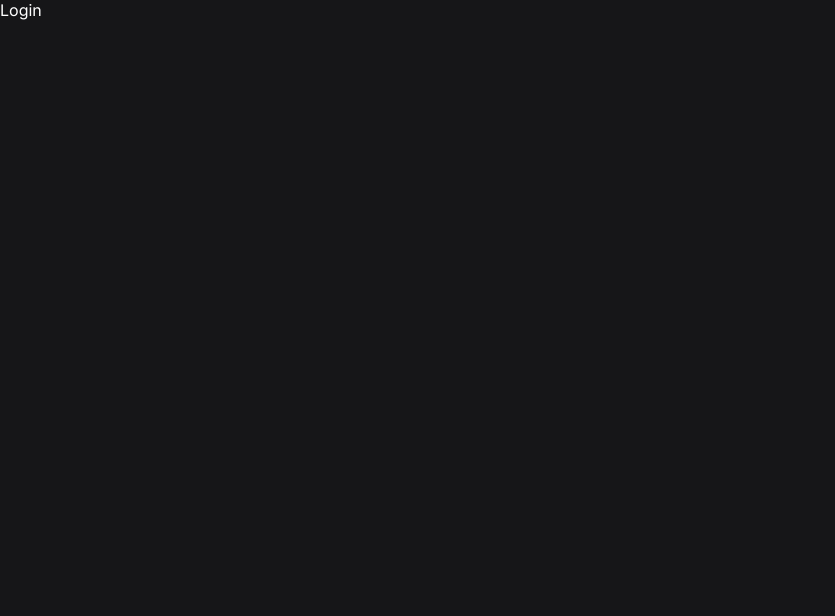
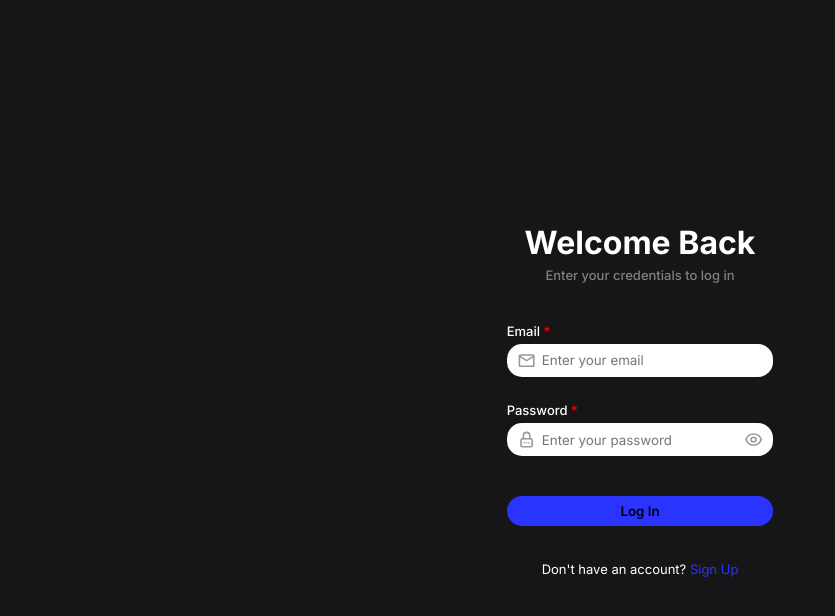
Before and after one commit to Sushant1805/FrontendLabs, a React (Vite) app in the folder Frontend/: page /login in a window 1280 px wide. Shown: the top 616 px of the page, without its empty margins (0-835 px from the left). Built offline with nearby package versions, Linux system fonts and the light colour scheme.

Commit message:
Register and Login Page Design and Validation Done.DB Setup and connection remaining

```diff
--- a/Frontend/src/Components/Auth/LoginForm.jsx
+++ b/Frontend/src/Components/Auth/LoginForm.jsx
@@ -0,0 +1,129 @@
+import React, { useState } from 'react';
+import styles from './RegisterForm.module.css';
+import { Link } from 'react-router-dom';
+import { MdOutlineEmail } from 'react-icons/md';
+import { TbLockPassword } from 'react-icons/tb';
+import { HiOutlineEye, HiOutlineEyeOff } from 'react-icons/hi';
+
+const LoginForm = () => {
+    const [mainError, setmainError] = useState('')
+    const [isPasswordVisible, setIsPasswordVisible] = useState(false);
+    const [errors, setErrors] = useState({
+        email: '',
+        password: '',
+    });
+    const [loginData, setLoginData] = useState({
+        email: '',
+        password: '',
+    });
+
+    const validateInputs = (e) => {
+    switch (e.target.name) {
+        case 'email':
+            return !e.target.value.match(/^[^\s@]+@[^\s@]+\.[^\s@]{2,}$/)
+                ? 'Please Enter Correct Email Address'
+                : '';
+        case 'password':
+            return e.target.value.trim() === ''
+                ? 'Please enter your password'
+                : '';
+        default:
+            return '';
+    }
+};
+
+    const handleChange = (e) => {
+        setLoginData((prev) => ({
+            ...prev,
+            [e.target.name]: e.target.value,
+        }));
+
+        setErrors((prev) => ({
+            ...prev,
+            [e.target.name]: validateInputs(e),
+        }));
+    };
+
+    const handleSubmit = (e) => {
+        e.preventDefault();
+        if (!Object.values(loginData).some((val) => val === '')) {
+            console.log('Login Submitted', loginData);
+            // Add login logic here
+        }else{
+            setmainError('Please enter valid Credentials')
+        }
+    };
+
+    return (
+        <main className={styles.registerForm}>
+            <header>
+                <h1>Welcome Back</h1>
+                <h2 className={styles.registerSubheading}>
+                    Enter your credentials to log in
+                </h2>
+            </header>
+
+            <form onSubmit={handleSubmit} className={styles.registerFormFields}>
+                <div className={styles.inputCell}>
+                    <label className={styles.labels} htmlFor="login-email">
+                        Email <span className={styles.inputRequired}>*</span>
+                    </label>
+                    <div className={styles.inputGroup}>
+                        <MdOutlineEmail className={styles.inputIcon} />
+                        <input
+                            onChange={handleChange}
+                            name="email"
+                            className={styles.inputText}
+                            id="login-email"
+                            type="text"
+                            placeholder="Enter your email"
+                        />
+                    </div>
+                    <p className={styles.errorMsg}>{errors.email}</p>
+                </div>
+
+                <div className={styles.inputCell}>
+                    <label className={styles.labels} htmlFor="login-password">
+                        Password <span className={styles.inputRequired}>*</span>
+                    </label>
+                    <div className={styles.inputGroup}>
+                        <TbLockPassword className={styles.inputIcon} />
+                        <input
+                            onChange={handleChange}
+                            name="password"
+                            className={styles.inputText}
+                            id="login-password"
+                            type={!isPasswordVisible ? 'password' : 'text'}
+                            placeholder="Enter your password"
+                        />
+                        {!isPasswordVisible ? (
+                            <HiOutlineEye
+                                className={styles.eyeOff}
+                                onClick={() => setIsPasswordVisible(true)}
+                            />
+                        ) : (
+                            <HiOutlineEyeOff
+                                className={styles.eyeOff}
+                                onClick={() => setIsPasswordVisible(false)}
+                            />
+                        )}
+                    </div>
+                    <p className={styles.errorMsg}>{errors.password}</p>
+                </div>
+                 {mainError && <p className={styles.mainErrorMsg}>{mainError}</p>}
+                <button type="submit" className="button button-primary authbuttons">
+                    Log In
+                </button>
+
+                <h4 className={styles.alreadyText}>
+                    Don't have an account?
+                    <Link to="/register">
+                        <span className={styles.already}> Sign Up</span>
+                    </Link>
+                </h4>
+            </form>
+        </main>
+    );
+};
+
+export default LoginForm;
--- a/Frontend/src/Components/Auth/RegisterForm.jsx
+++ b/Frontend/src/Components/Auth/RegisterForm.jsx
@@ -1,11 +1,59 @@
-import React from 'react';
+import React, { useState } from 'react';
 import styles from './RegisterForm.module.css';
 import { Link } from 'react-router-dom';
 import { BiUser } from "react-icons/bi";
 import { MdOutlineEmail } from "react-icons/md";
 import { TbLockPassword } from "react-icons/tb";
+import { HiOutlineEye } from "react-icons/hi";
+import { HiOutlineEyeOff } from "react-icons/hi";
+const RegisterForm = () => {
+    const [isPasswordVisible, setisPasswordVisible] = useState(false)
+    const [errors,setErrors] = useState({
+        name : '',
+        email : '',
+        password:''
+    });
+    const [userData, setUserData] = useState({
+        name: '',
+        email: '',
+        password: ''
+    });
+    const validateInputs = (e)=>{
+        switch(e.target.name){
+            case 'name':
+                return ((e.target.value.length === 0 || e.target.value === '') && 'Please Enter your name');
+            case 'email':
+                return (!(e.target.value.match(/^[^\s@]+@[^\s@]+\.[^\s@]{2,}$/)) ? 'Please Enter Correct Email Address':'')
+            case 'password' :
+                return (!(e.target.value.match(/^(?=.*[A-Za-z])(?=.*\d)(?=.*[@$!%*#?&])[A-Za-z\d@$!%*#?&]{8,}$/
+)) ? "Weak password: add letter, number & symbol." : ''
+)
 
-const RegisterForm = () => {
+        }
+    }
+    const handleChange = (e) => {
+        setUserData((prev) => {
+            return {
+                ...prev,
+                [e.target.name]: e.target.value
+            }
+        })
+
+        setErrors((prev)=>{
+            return {
+                ...prev,
+                [e.target.name] : validateInputs(e)
+            }
+        })
+
+    }
+    const handleSubmit = (e) => {
+        e.preventDefault();
+        if (!Object.values(userData).some(val => val === '')) {
+            console.log("Form Submitted", userData);
+        }
+
+    }
     return (
         <main className={styles.registerForm}>
             <header>
@@ -15,7 +63,7 @@ const RegisterForm = () => {
                 </h2>
             </header>
 
-            <form className={styles.registerFormFields}>
+            <form onSubmit={handleSubmit} className={styles.registerFormFields}>
                 <div className={styles.inputCell}>
                     <label className={styles.labels} htmlFor="register-email">
                         Name <span className={styles.inputRequired}>*</span>
@@ -23,12 +71,15 @@ const RegisterForm = () => {
                     <div className={styles.inputGroup}>
                         <BiUser className={styles.inputIcon} />
                         <input
+                            onChange={handleChange}
+                            name="name"
                             className={styles.inputText}
                             id="register-name"
                             type="text"
                             placeholder="Enter your name"
                         />
                     </div>
+                    <p className={styles.errorMsg}>{errors.name}</p>
                 </div>
 
                 <div className={styles.inputCell}>
@@ -38,12 +89,15 @@ const RegisterForm = () => {
                     <div className={styles.inputGroup}>
                         <MdOutlineEmail className={styles.inputIcon} />
                         <input
+                            onChange={handleChange}
+                            name="email"
                             className={styles.inputText}
                             id="register-email"
                             type="text"
                             placeholder="Enter your email"
                         />
                     </div>
+                     <p className={styles.errorMsg}>{errors.email}</p>
                 </div>
                 <div className={styles.inputCell}>
                     <label className={styles.labels} htmlFor="register-password">
@@ -52,14 +106,19 @@ const RegisterForm = () => {
                     <div className={styles.inputGroup}>
                         <TbLockPassword className={styles.inputIcon} />
                         <input
+                            onChange={handleChange}
+                            name="password"
                             className={styles.inputText}
                             id="register-password"
-                        type="text"
+                            type={!isPasswordVisible ? "password" : "text"}
                             placeholder="Enter your password"
                         />
+                        {!isPasswordVisible ? <HiOutlineEye className={styles.eyeOff} onClick={() => setisPasswordVisible(true)} /> : <HiOutlineEyeOff className={styles.eyeOff} onClick={() => setisPasswordVisible(false)} />
+                        }
                     </div>
+                     <p className={styles.errorMsg}>{errors.password}</p>
                 </div>
-                <button className="button button-primary authbuttons">Sign Up</button>
+                <button type="submit" className="button button-primary authbuttons">Sign Up</button>
 
                 <h4 className={styles.alreadyText}>
                     Already have an account?
@@ -67,6 +126,7 @@ const RegisterForm = () => {
                         <span className={styles.already}> Sign In</span>
                     </Link>
                 </h4>
+
             </form>
         </main>
     );
--- a/Frontend/src/Components/Auth/RegisterForm.module.css
+++ b/Frontend/src/Components/Auth/RegisterForm.module.css
@@ -74,3 +74,23 @@
   color: #999;
   font-size: 1.2rem;
 }
+
+.eyeOff{
+    position: absolute;
+    right : 10px;
+    color: #999;
+    font-size: 1.2rem;
+    cursor: pointer;
+}
+
+.errorMsg{
+    color: red;
+    font-size: 0.7em;
+    font-weight: 400 ;
+}
+.mainErrorMsg{
+    color: red;
+    font-size: 0.7em;
+    font-weight: 400 ;
+    text-align: center;
+}
--- a/Frontend/src/Pages/Login.jsx
+++ b/Frontend/src/Pages/Login.jsx
@@ -1,8 +1,9 @@
 import React from 'react'
+import LoginForm from '../Components/Auth/LoginForm'
 
 const Login = () => {
   return (
-    <div>Login</div>
+    <LoginForm/>
   )
 }
 
```
Lines whose indentation alone changed are shown as unchanged.
